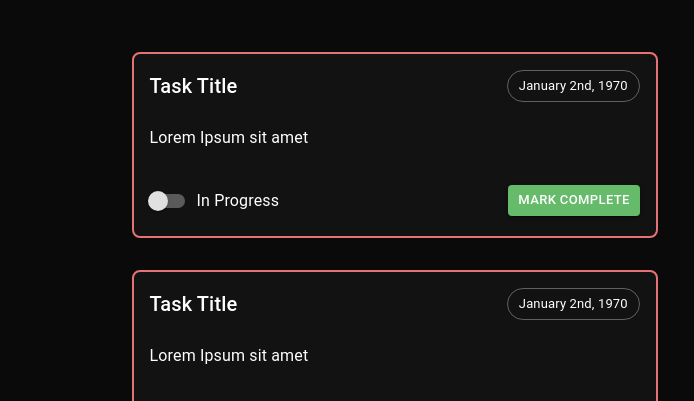
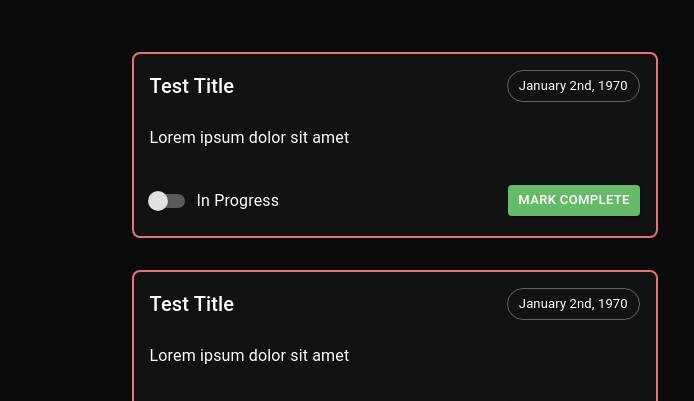
Before and after one commit to qbixmex/Todo-React, a React (Create React App) app: page / in a window 1280 px wide. Shown: the part 255-656 px from the top of the page, without its empty margins (32-726 px from the left). Built offline with nearby package versions, Linux system fonts and the light colour scheme.

Commit message:
adding-props-to-task-component

```diff
--- a/package.json
+++ b/package.json
@@ -1,6 +1,6 @@
 {
   "name": "todo-react",
-  "version": "0.31.0",
+  "version": "0.32.0",
   "private": true,
   "dependencies": {
     "@emotion/react": "^11.10.5",
--- /dev/null
+++ b/src/components/task/interfaces/ITask.ts
@@ -0,0 +1,13 @@
+import { ITaskHeader } from "./ITaskHeader";
+import { ITaskDescription } from "./ITaskDescription";
+import { ITaskFooter } from "./ITaskFooter";
+
+export interface ITask extends
+  ITaskHeader,
+  ITaskDescription,
+  ITaskFooter
+{
+  id?: string;
+  priority?: string;
+  status?: string;
+};
--- a/src/components/task/task.tsx
+++ b/src/components/task/task.tsx
@@ -4,13 +4,27 @@
 import { TaskHeader } from './_taskHeader';
 import { TaskDescription } from './_taskDescription';
 import { TaskFooter } from './_taskFooter';
+import { ITask } from './interfaces/ITask';
+import { Status } from '../createTaskForm/enums/Status';
+import { Priority } from '../createTaskForm/enums/Priority';
 
-export const Task: FC = (): ReactElement => {
+export const Task: FC<ITask> = ({
+  title = 'Test Title',
+  date = new Date('1970-01-02'),
+  description = 'Lorem ipsum dolor sit amet',
+  priority = Priority.normal,
+  status = Status.completed,
+  onStatusChange = (e) => console.log(e),
+  onClick = (e) => console.log(e),
+}): ReactElement => {
   return (
     <Box sx={boxStyles}>
-      <TaskHeader />
-      <TaskDescription />
-      <TaskFooter />
+      <TaskHeader title={title} date={date} />
+      <TaskDescription description={description} />
+      <TaskFooter
+        onClick={onClick}
+        onStatusChange={onStatusChange}
+      />
     </Box>
   );
 };
```
